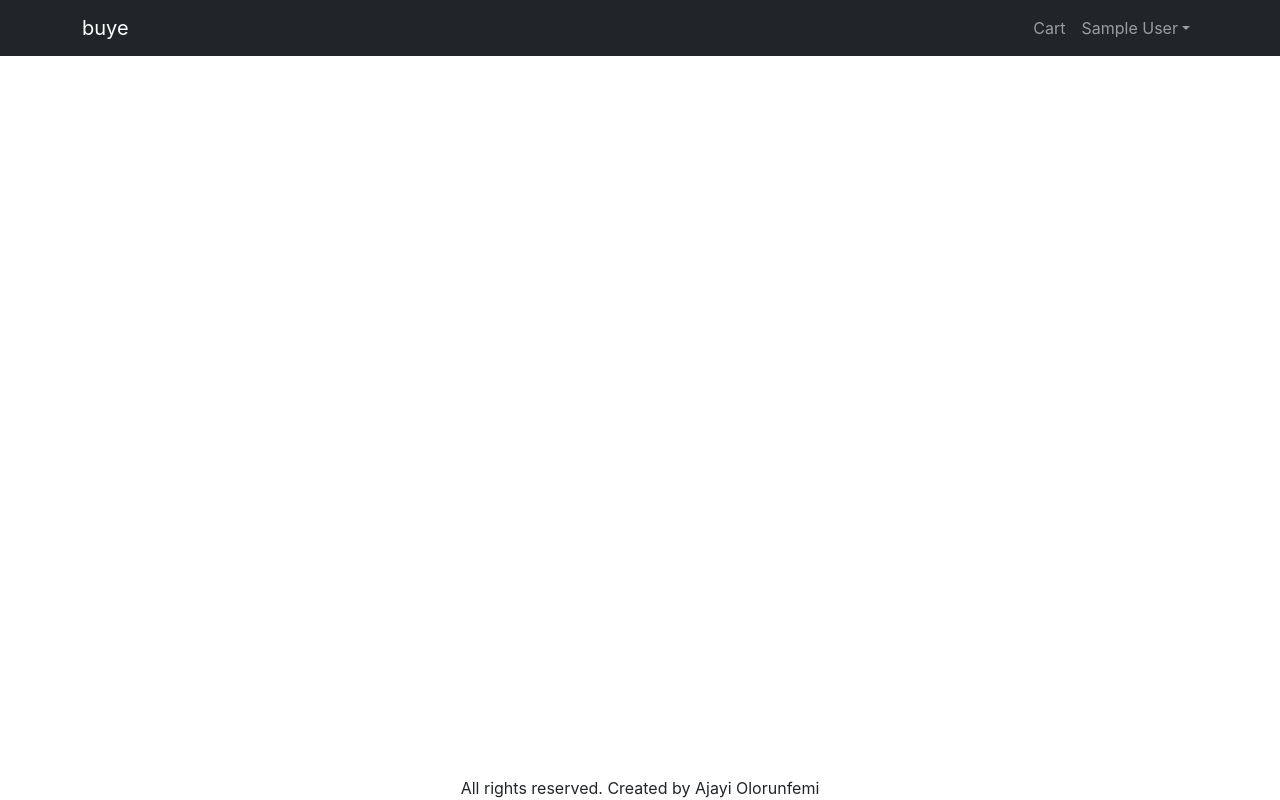
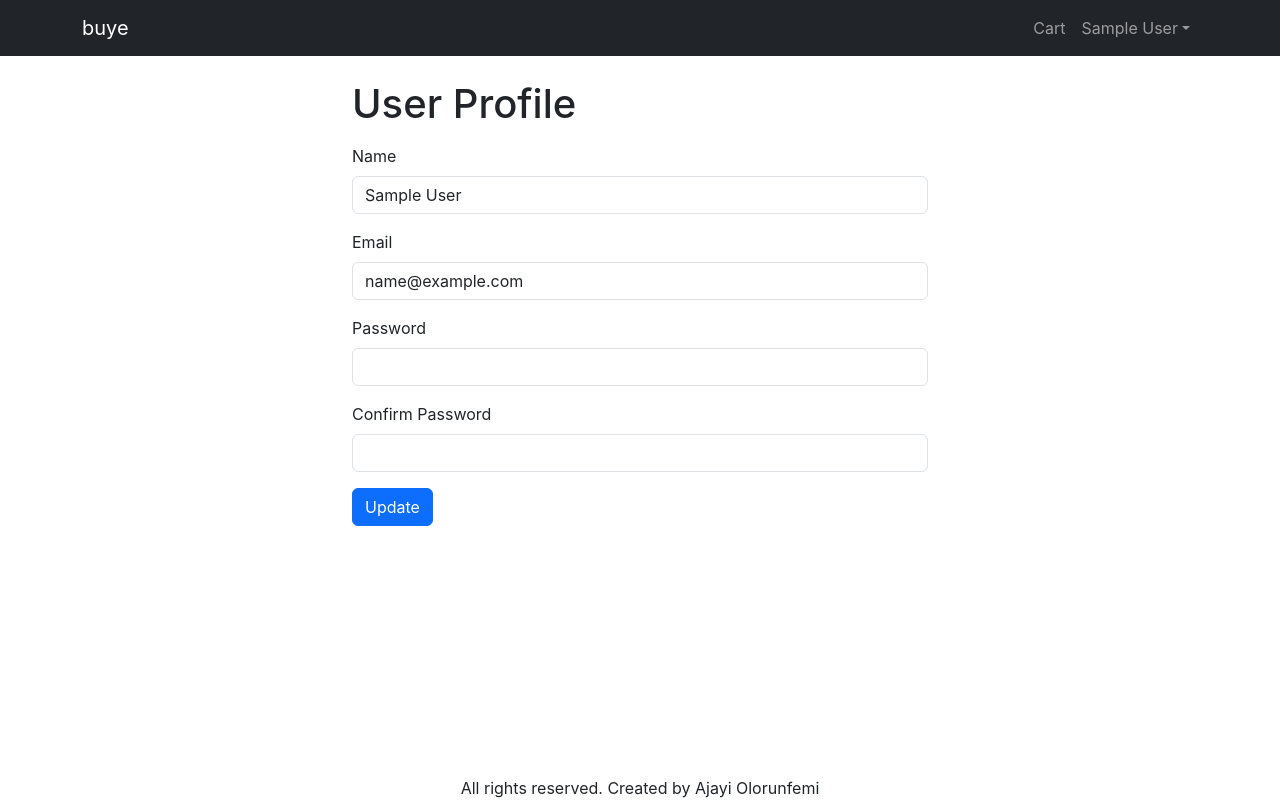
Before and after one commit to femisix/buye-mern, a React (Create React App) app in the folder frontend/: page /profile in a window 1280 px wide. Built offline with nearby package versions, Linux system fonts and the light colour scheme; sample sign-in values are in the browser's storage.

Commit message:
user-profile

```diff
--- a/frontend/src/App.js
+++ b/frontend/src/App.js
@@ -19,6 +19,7 @@
 import PlaceOrderScreen from './screens/PlaceOrderScreen';
 import OrderScreen from './screens/OrderScreen';
 import OrderHistoryScreen from './screens/OrderHistoryScreen';
+import ProfileScreen from './screens/ProfileScreen';
 
 function App() {
   const { state, dispatch: ctxDispatch } = useContext(Store);
@@ -29,6 +30,7 @@
     localStorage.removeItem('userInfo'); //clear the localstorage from userinfo
     localStorage.removeItem('shippingAddress'); //clear the localstorage from shipping address
     localStorage.removeItem('paymentMethod');
+    window.location.href = '/signin'; //to redirect user to the sign in screen
   };
 
   return (
@@ -93,6 +95,7 @@
               <Route path="/cart" element={<CartScreen />} />
               <Route path="/signin" element={<SigninScreen />} />
               <Route path="/signup" element={<SignupScreen />} />
+              <Route path="/profile" element={<ProfileScreen />} />
               <Route path="/placeorder" element={<PlaceOrderScreen />} />
               <Route path="/order/:id" element={<OrderScreen />} />
               <Route path="/orderhistory" element={<OrderHistoryScreen />} />
--- /dev/null
+++ b/frontend/src/screens/ProfileScreen.jsx
@@ -0,0 +1,115 @@
+import React, { useContext, useReducer, useState } from 'react';
+import { Store } from '../Store';
+import Form from 'react-bootstrap/Form';
+import { Helmet } from 'react-helmet-async';
+import Button from 'react-bootstrap/Button';
+import { toast } from 'react-toastify';
+import getError from '../Util';
+import axios from 'axios';
+
+const reducer = (state, action) => {
+  switch (action.type) {
+    case 'UPDATE_REQUEST':
+      return { ...state, loadingUpdate: true };
+    case 'UPDATE_SUCCESS':
+      return { ...state, loadingUpdate: false };
+    case 'UPDATE_FAIL':
+      return { ...state, loadingUpdate: false };
+
+    default:
+      return state;
+  }
+};
+
+const ProfileScreen = () => {
+  const { state, dispatch: ctxDispatch } = useContext(Store); //the context
+  const { userInfo } = state;
+
+  const [name, setName] = useState(userInfo.name);
+  const [email, setEmail] = useState(userInfo.email);
+  const [password, setPassword] = useState('');
+  const [confirmPassword, setConfirmPassword] = useState('');
+
+  const [{ loadingUpdate }, dispatch] = useReducer(reducer, {
+    loadingUpdate: false,
+  });
+
+  const submitHandler = async (e) => {
+    e.preventDefault();
+
+    try {
+      const { data } = await axios.put(
+        '/api/users/profile',
+        {
+          name,
+          email,
+          password,
+        },
+        {
+          headers: { Authorization: `Bearer ${userInfo.token}` },
+        }
+      );
+      dispatch({
+        type: 'UPDATE_SUCCESS',
+      });
+      ctxDispatch({ type: 'USER_SIGNIN', payload: data });
+      localStorage.setItem('userInfo', JSON.stringify(data));
+      toast.success('USER updated successfully');
+    } catch (err) {
+      dispatch({
+        type: 'FETCH_FAIL',
+      });
+      toast.error(getError(err));
+    }
+  };
+
+  return (
+    <div className="container small-container">
+      <Helmet>
+        <title>User Profile</title>
+      </Helmet>
+      <h1 className="my-3">User Profile</h1>
+      <form onSubmit={submitHandler}>
+        <Form.Group className="mb-3" controlId="name">
+          <Form.Label>Name</Form.Label>
+          <Form.Control
+            value={name}
+            onChange={(e) => setName(e.target.value)}
+            required
+          />
+        </Form.Group>
+
+        <Form.Group className="mb-3" controlId="email">
+          <Form.Label>Email</Form.Label>
+          <Form.Control
+            type="email"
+            value={email}
+            onChange={(e) => setEmail(e.target.value)}
+            required
+          />
+        </Form.Group>
+
+        <Form.Group className="mb-3" controlId="password">
+          <Form.Label>Password</Form.Label>
+          <Form.Control
+            type="password"
+            onChange={(e) => setPassword(e.target.value)}
+          />
+        </Form.Group>
+        <Form.Group className="mb-3" controlId="password">
+          <Form.Label>Confirm Password</Form.Label>
+          <Form.Control
+            type="password"
+            onChange={(e) => setConfirmPassword(e.target.value)}
+          />
+        </Form.Group>
+
+        <div className="mb-3">
+          <Button type="submit">Update</Button>
+        </div>
+      </form>
+    </div>
+  );
+};
+
+export default ProfileScreen;
```
Also changed, not shown: 1 other file (tests, documents, lock files or other folders).
